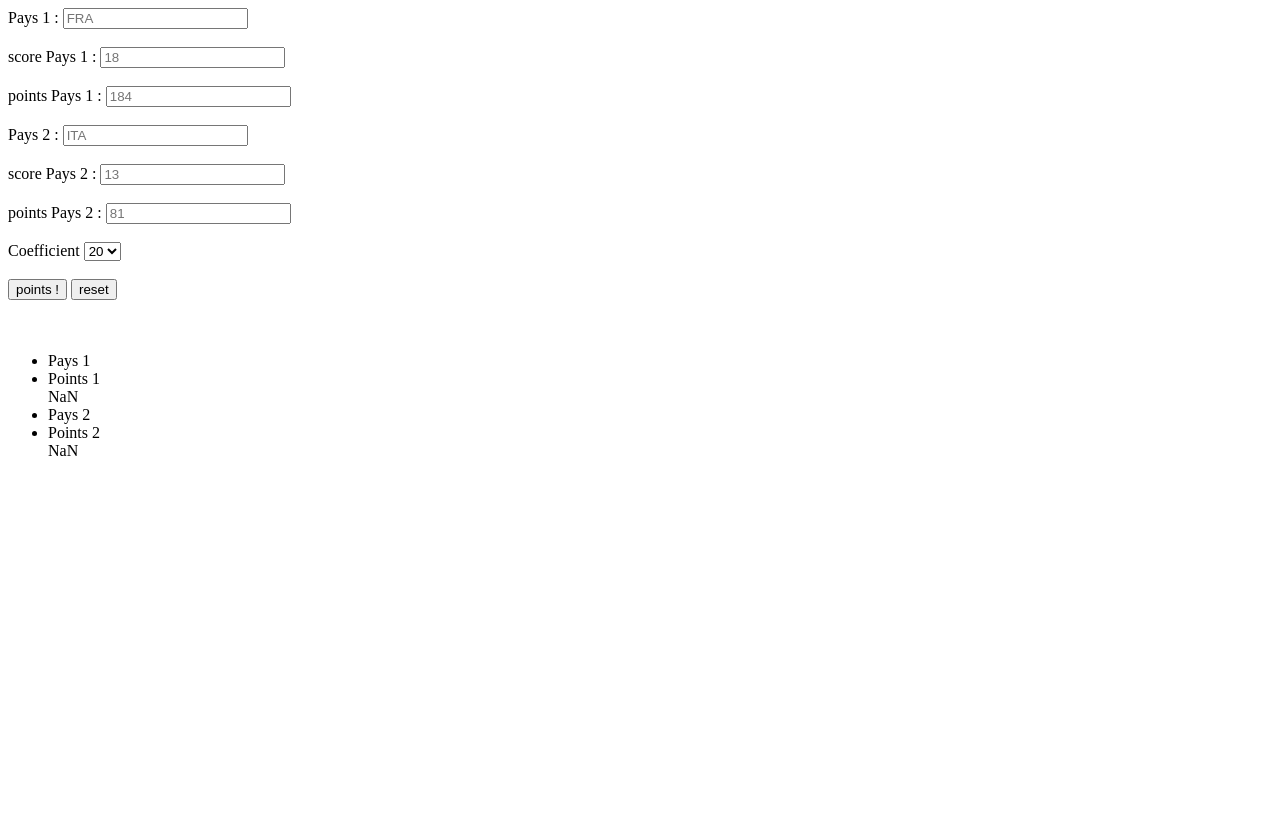
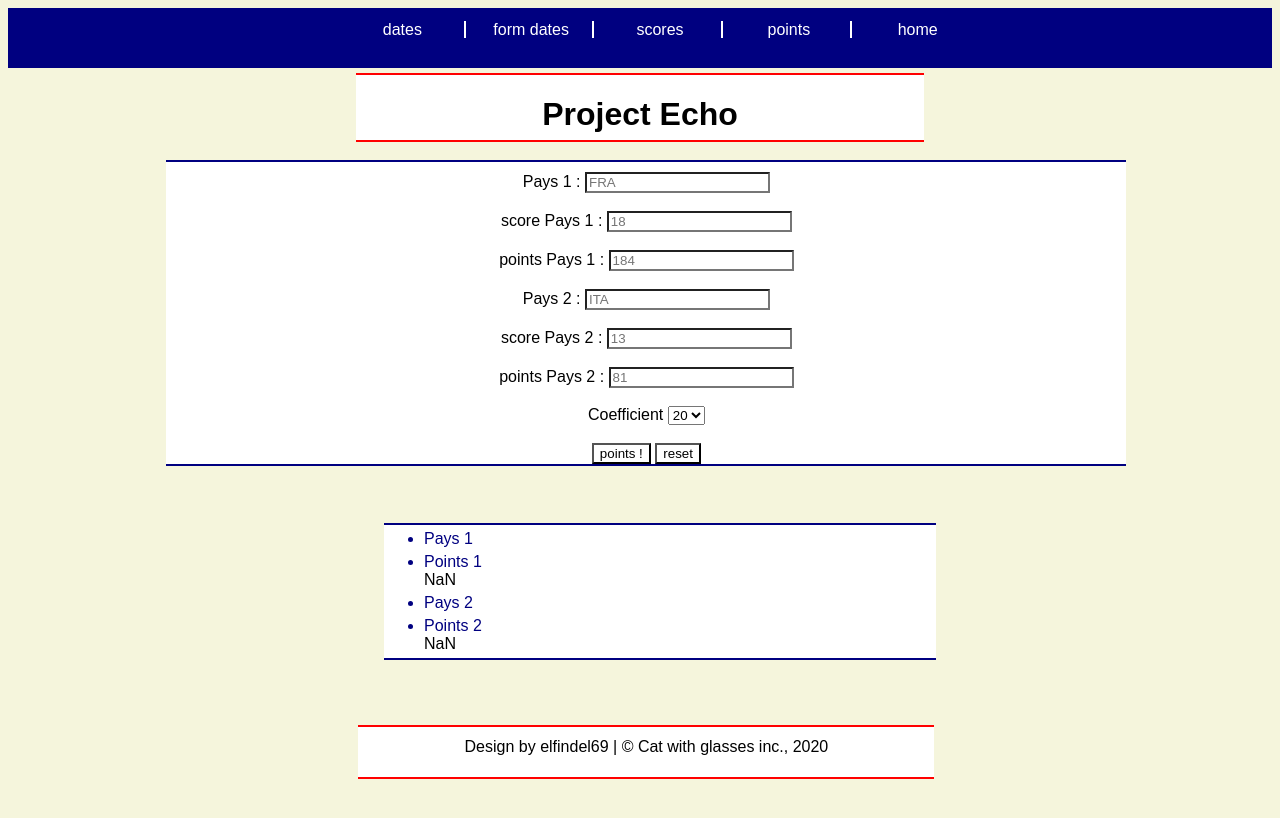
Before and after one commit to elfindel69/site-livres-2, a website with bundled scripts: page points.html in a window 1280 px wide. Both pictures are taken after a click on the button "points !". Built offline with nearby package versions, Linux system fonts and the light colour scheme.

Commit message:
mise en place css + fixes

```diff
--- a/points.html
+++ b/points.html
@@ -5,9 +5,22 @@
     <meta charset="utf-8" />
     <title>Form points</title>
     <script type="module" src="src/affPoints.js"></script>
+    <link rel="stylesheet" href="src/styles.css" />
 </head>
 
 <body>
+    <nav>
+        <ul>
+            <li class="border"><a href="dates.html"> dates</a></li>
+            <li class="border"><a href="form-dates.html"> form dates</a></li>
+            <li class="border"> <a href="scores.html"> scores</a></li>
+            <li class="border"><a href="points.html"> points </a></li>
+            <li><a href="index.html"> home </a></li>
+        </ul>
+    </nav>
+    <header>
+        <h1>Project Echo</h1>
+    </header>
     <form id="myForm">
         <label for="pays1">Pays 1 :</label>
         <input name="pays1" id="pays1" type="text" placeholder="FRA" />
@@ -40,7 +53,7 @@
         <input type="button" id="runPoints" value="points !" /> <input type="reset" value="reset" />
     </form>
     <br /><br />
-    <ul id="ul">
+    <ul id="ul_pts">
         <li>
             Pays 1
             <div id="ct1"></div>
@@ -58,7 +71,9 @@
             <div id="newPts2"></div>
         </li>
     </ul>
-
+    <footer>
+        <span>Design by elfindel69</span> | <span>&copy; Cat with glasses inc., 2020</span>
+    </footer>
 </body>
 
 </html>
--- a/src/affPoints.js
+++ b/src/affPoints.js
@@ -9,7 +9,7 @@ import { calcPoints } from "./calcPoints.js";
 
 // Affichage des nouveaux scores
 function showPoints(Ct1, Ct2) {
-    document.getElementById("ul").style.display = 'block';
+    document.getElementById("ul_pts").style.display = 'block';
     document.getElementById("ct1").innerHTML = Ct1.name;
     document.getElementById("newPts1").innerHTML = Ct1.oldPts;
     document.getElementById("ct2").innerHTML = Ct2.name;
@@ -43,7 +43,7 @@ function runPoints() {
 function show() {
     var myForm = document.getElementById('myForm');
     var element = document.getElementById('runPoints');
-    document.getElementById("ul").style.display = 'none';
+    document.getElementById("ul_pts").style.display = 'none';
 
 
     myForm.addEventListener('reset', () => {
@@ -56,6 +56,7 @@ function show() {
         for (let cpt = 0; cpt < inputsLength; cpt += 1) {
             inputs[cpt].value = '';
         }
+        document.getElementById("ul_pts").style.display = 'none';
     }, false);
 
 
--- a/src/calcScores.js
+++ b/src/calcScores.js
@@ -1,4 +1,4 @@
-import { Scores } from "./classes/Scores.js";
+import Scores from "./classes/Scores.js";
 
 function fixScores(pScore) {
     let rScore = 0;
--- a/src/classes/Scores.js
+++ b/src/classes/Scores.js
@@ -1,4 +1,4 @@
-export class Scores {
+export default class Scores {
     constructor(score1, score2) {
         this.score1 = score1;
         this.score2 = score2;
--- a/src/classes/countries.js
+++ b/src/classes/countries.js
@@ -1,8 +1,8 @@
 export class Country {
 
-    constructor(name, oldPts, scores) {
+    constructor(name, oldPts, score) {
         this.name = name;
         this.oldPts = oldPts;
-        this.scores = scores;
+        this.score = score;
     }
 }
--- a/src/form_dates.js
+++ b/src/form_dates.js
@@ -45,6 +45,8 @@ function show() {
         for (var i = 0; i < inputsLength; i += 1) {
             inputs[i].value = '';
         }
+        document.getElementById("ul").style.display = 'none';
+
     }, false);
 
     var element = document.getElementById('convert');
--- /dev/null
+++ b/src/styles.css
@@ -0,0 +1,121 @@
+body {
+    background-color: beige;
+    font-family: Arial, Helvetica, sans-serif;
+    height: 1080px;
+}
+
+nav {
+    background-color: navy;
+    margin: auto;
+    margin-top: 5px;
+    margin-bottom: 5px;
+    height: 50px;
+    text-align: center;
+    padding-top: 10px;
+}
+
+nav li {
+    display: inline;
+    list-style: none;
+}
+
+.border {
+    border-right: 2px solid white;
+}
+
+nav a {
+    display: inline-block;
+    margin: auto;
+    color: white;
+    text-decoration: none;
+    width: 10%;
+}
+
+h1,
+h2 {
+    color: black;
+    font-weight: bolder;
+}
+
+header {
+    text-align: center;
+    margin: auto;
+    margin-bottom: 5px;
+    height: 65px;
+    width: 45%;
+    border-top: 2px solid red;
+    border-bottom: 2px solid red;
+    background-color: white;
+}
+
+#txt_body,
+form {
+    position: absolute;
+    top: 20%;
+    left: 13%;
+    text-align: center;
+    margin: auto;
+    margin-bottom: 5px;
+    height: auto;
+    width: 75%;
+    border-top: 2px solid navy;
+    border-bottom: 2px solid navy;
+    background-color: white;
+}
+
+form {
+    padding-top: 10px;
+}
+
+input {
+    background-color: white;
+    margin-top: 2px solid red;
+    margin-bottom: 2px solid red;
+}
+
+li {
+    color: navy;
+    margin-top: 5px;
+    margin-bottom: 5px;
+}
+
+li div {
+    color: black;
+}
+
+ul {
+    margin: auto;
+    margin-top: 3px;
+    margin-bottom: 3px;
+}
+
+#ul,
+#ul_pts {
+    position: absolute;
+    top: 45%;
+    left: 30%;
+    width: 40%;
+    z-index: 1000;
+    background-color: white;
+    border-top: 2px solid navy;
+    border-bottom: 2px solid navy;
+}
+
+#ul_pts {
+    top: 65%;
+}
+
+footer {
+    position: absolute;
+    bottom: 2%;
+    left: 28%;
+    text-align: center;
+    margin: auto;
+    margin-bottom: 5px;
+    height: 50px;
+    width: 45%;
+    border-top: 2px solid red;
+    border-bottom: 2px solid red;
+    background-color: white;
+    line-height: 40px;
+}
```
Also changed, not shown: dates.html (+17 -1 lines), federation.html (added, +78 -0 lines), form-dates.html (+16 -0 lines), index.html (+25 -2 lines), scores.html (+17 -0 lines), src/affScores.js (+5 -4 lines).
